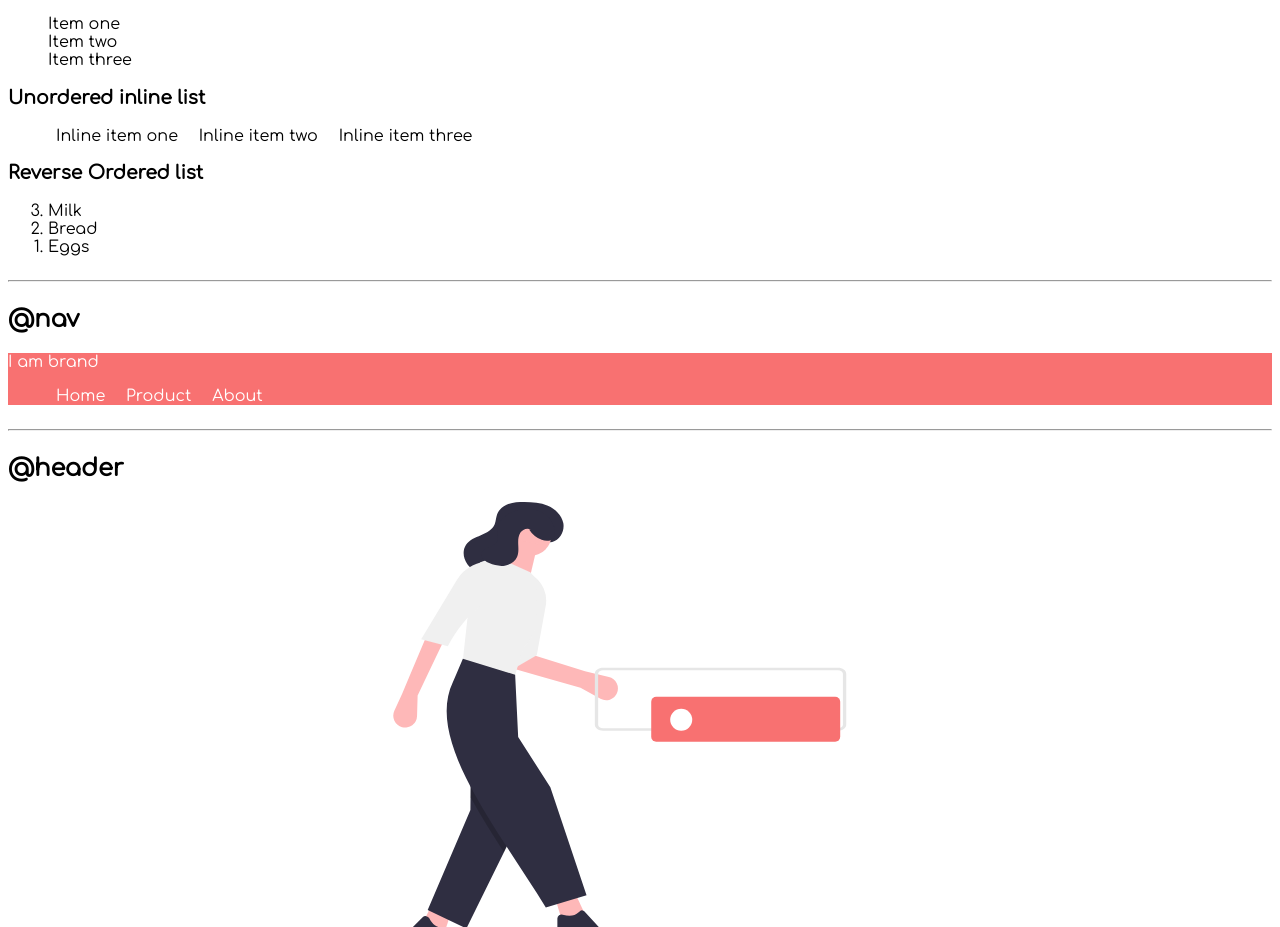
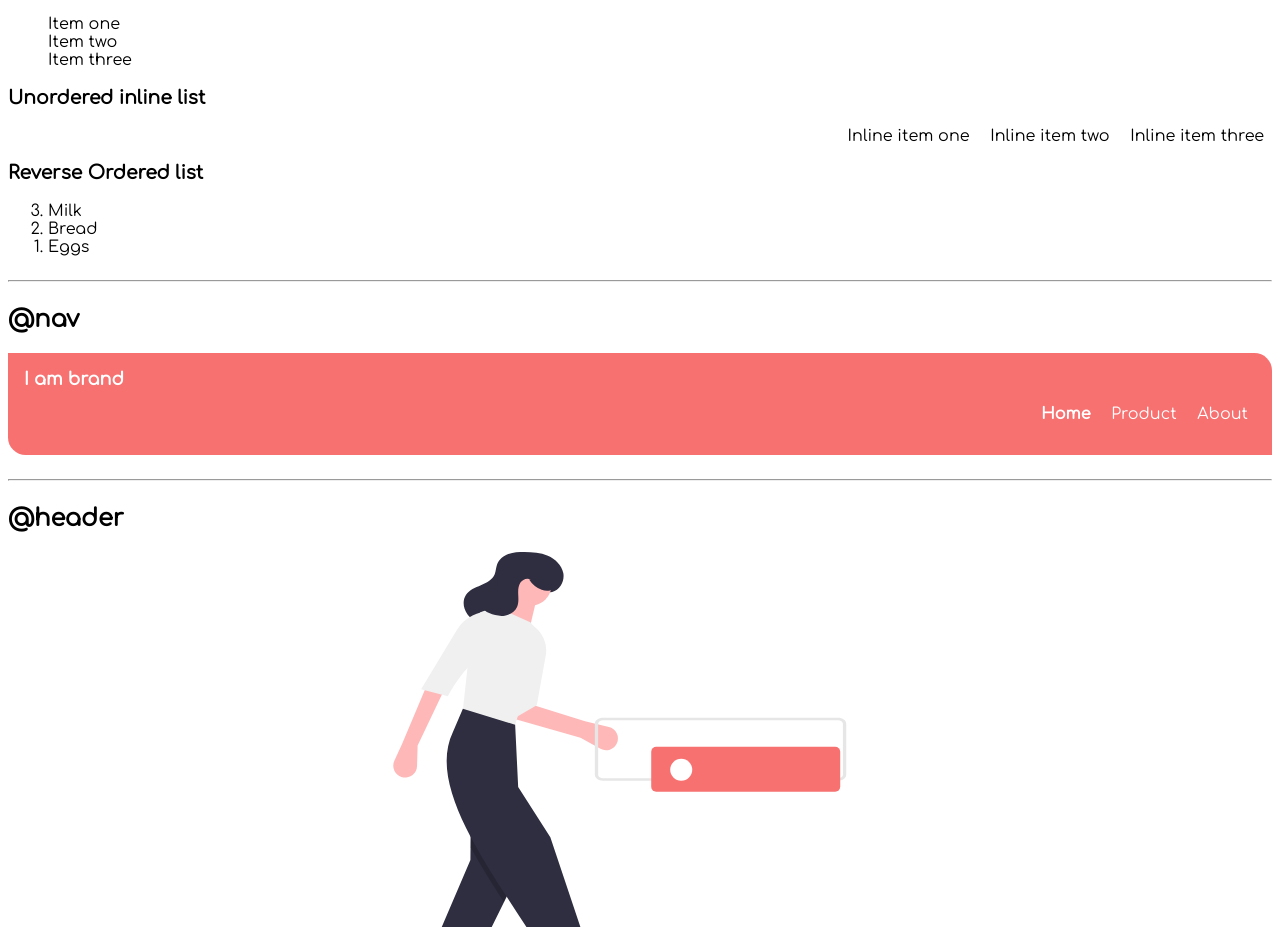
Before and after one commit to Udit-github/Component-library-, a plain HTML site: page index.html in a window 1280 px wide. Shown: the part 848-1775 px from the top of the page. Drawn offline with Linux system fonts and the light colour scheme.

Commit message:
Links Styling done

```diff
--- a/index.html
+++ b/index.html
@@ -61,8 +61,8 @@
     <h2>@nav</h2>
     <nav class='navigation'>
         <div class='nav-brand'>I am brand</div>
-        <ul class='non-bullet'>
-            <li class='list-item-inline'><a class='links' href="/">Home</a> </li>
+        <ul class='non-bullet nav-pills'>
+            <li class='list-item-inline'><a class='links link-active' href="/">Home</a> </li>
             <li class='list-item-inline'><a class='links' href="/"> Product</a> </li>
             <li class='list-item-inline'><a class='links' href="/">About</a></li>
         </ul>
--- a/style.css
+++ b/style.css
@@ -50,8 +50,23 @@ hr{
   .navigation{
       background-color: var(--primary-color);
       color: rgb(255, 255, 255)  ;
+      padding: 1rem;
+       border-bottom-left-radius: 1.1rem;
+     border-top-right-radius: 1.1rem;
   }
 
   .navigation .links{
       color: white;
   }
+
+  .nav-brand{
+      font-weight: bold;
+      font-size: 1.1rem;
+  }
+
+  .nav-pills{
+      text-align:right ;
+  }
+   .link-active{
+       font-weight: bold;
+   }
```
